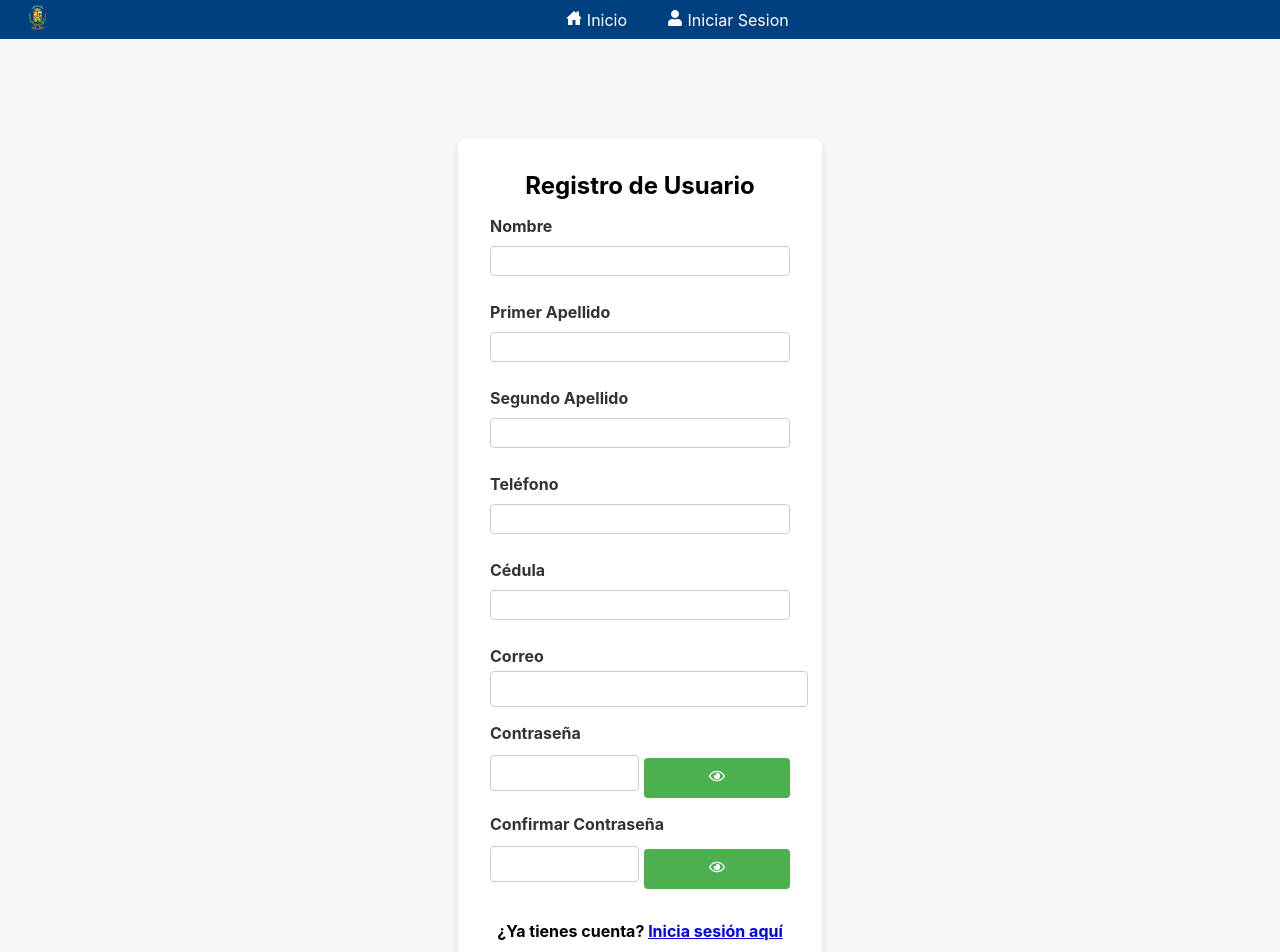
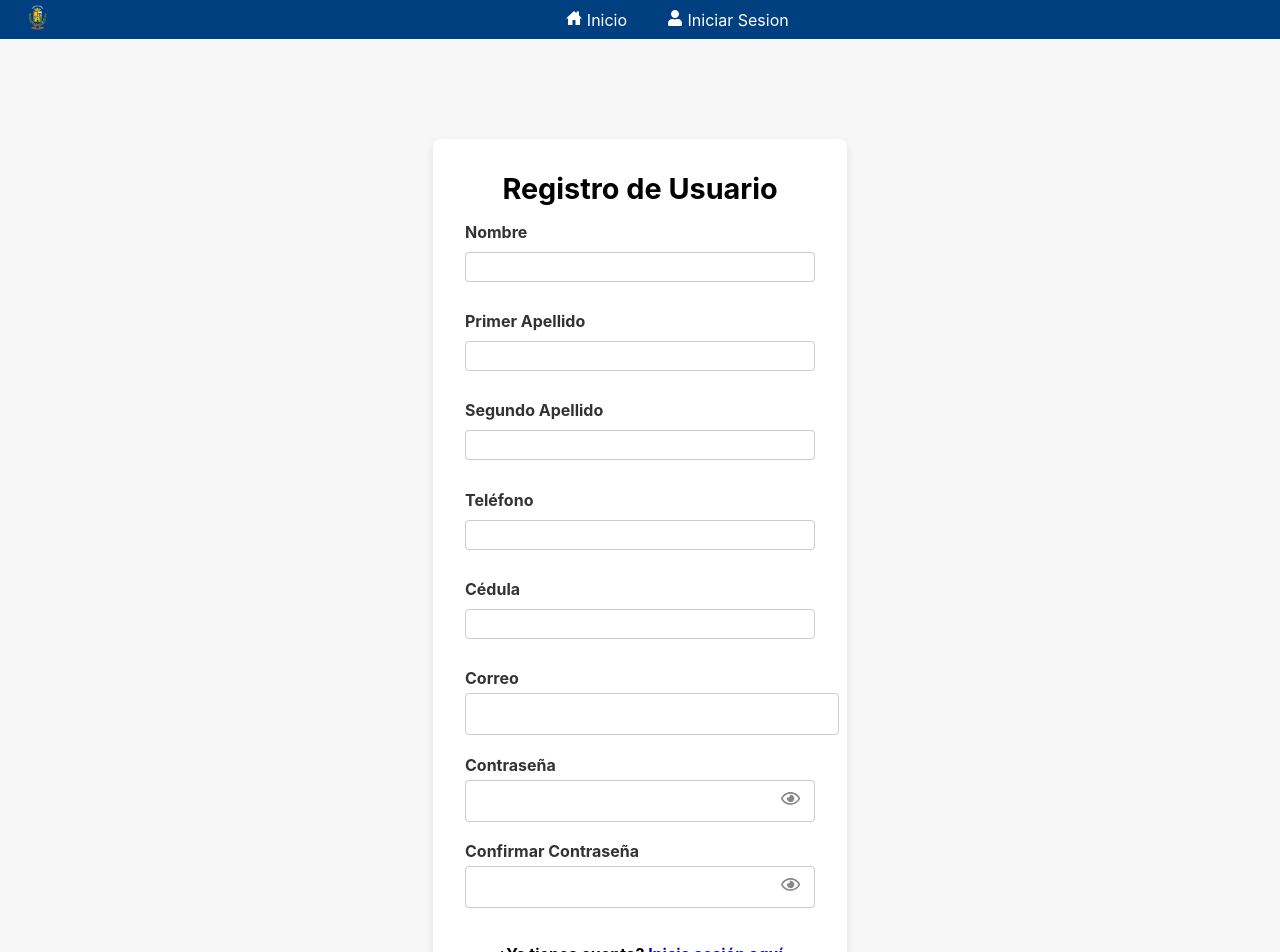
Before and after one commit to DannyJimenezA/FrontEnd-DeptoZMTMN, a React (Vite) app: page /register in a window 1280 px wide. Shown: the top 952 px of the page. Built offline with nearby package versions, Linux system fonts and the light colour scheme.

Commit message:
correciones

```diff
--- a/src/pages/ConfirmAccount.tsx
+++ b/src/pages/ConfirmAccount.tsx
@@ -32,7 +32,7 @@ const ConfirmAccount = () => {
       ) : (
         <>
           <h2>{message}</h2> {/* Mostrar el mensaje de confirmación */}
-          <button onClick={() => navigate('/')}>Ir a la página principal</button> {/* Botón para regresar */}
+          <button onClick={() => navigate('/login')}>Iniciar Sesión</button> {/* Botón para regresar */}
         </>
       )}
     </div>
--- a/src/pages/Register.tsx
+++ b/src/pages/Register.tsx
@@ -1,7 +1,192 @@
+// import React, { useState } from 'react';
+// import { Link, useNavigate } from 'react-router-dom';
+// import '../styles/Login.css';
+// import { FaRegEye, FaRegEyeSlash } from "react-icons/fa";
+
+// function Register() {
+//   const [nombre, setNombre] = useState('');
+//   const [apellido1, setApellido1] = useState('');
+//   const [apellido2, setApellido2] = useState('');
+//   const [telefono, setTelefono] = useState('');
+//   const [cedula, setCedula] = useState('');
+//   const [email, setEmail] = useState('');
+//   const [password, setPassword] = useState('');
+//   const [confirmPassword, setConfirmPassword] = useState(''); // Estado para confirmación de contraseña
+//   const [showPassword, setShowPassword] = useState(false); // Estado para mostrar/ocultar contraseña
+//   const [error, setError] = useState('');
+//   const navigate = useNavigate();
+
+//   // Alternar visibilidad de las contraseñas
+//   const togglePasswordVisibility = () => {
+//     setShowPassword(!showPassword);
+//   };
+
+//   // Función para manejar el envío del formulario
+//   const handleSubmit = async (e) => {
+//     e.preventDefault();
+//     setError(''); // Limpiar error antes de hacer la solicitud
+
+//     // Verificar que las contraseñas coincidan
+//     if (password.trim() !== confirmPassword.trim()) {
+//       setError('Las contraseñas no coinciden');
+//       return;
+//     }
+
+//     try {
+//       const response = await fetch('http://localhost:3000/users/register', {
+//         method: 'POST',
+//         headers: {
+//           'Content-Type': 'application/json',
+//         },
+//         body: JSON.stringify({
+//           nombre,
+//           apellido1,
+//           apellido2,
+//           telefono,
+//           cedula,
+//           email,
+//           password: password.trim(),
+//           confirmPassword: confirmPassword.trim(), // Incluir confirmación de contraseña
+//         }),
+//       });
+
+//       const data = await response.json();
+
+//       if (!response.ok) {
+//         throw new Error(data.message || 'Error al registrar');
+//       }
+
+
+//       // Mostrar alerta de confirmación de registro exitoso
+//       window.alert('Usuario registrado exitosamente. Por favor, revisa tu correo electrónico para verificar tu cuenta.');
+
+//       // Redirigir al usuario a la página de inicio de sesión
+//       navigate('/login');
+//     } catch (error) {
+//       setError(error.message);
+//     }
+//   };
+
+//   return (
+//     <div className="login-container">
+//       <h2>Registro de Usuario</h2>
+//       <form className="login-form" onSubmit={handleSubmit}>
+//         <div className="form-group">
+//           <label htmlFor="nombre">Nombre</label>
+//           <input
+//             type="text"
+//             id="nombre"
+//             value={nombre}
+//             onChange={(e) => setNombre(e.target.value)}
+//             required
+//           />
+//         </div>
+//         <div className="form-group">
+//           <label htmlFor="apellido1">Primer Apellido</label>
+//           <input
+//             type="text"
+//             id="apellido1"
+//             value={apellido1}
+//             onChange={(e) => setApellido1(e.target.value)}
+//             required
+//           />
+//         </div>
+//         <div className="form-group">
+//           <label htmlFor="apellido2">Segundo Apellido</label>
+//           <input
+//             type="text"
+//             id="apellido2"
+//             value={apellido2}
+//             onChange={(e) => setApellido2(e.target.value)}
+//             required
+//           />
+//         </div>
+//         <div className="form-group">
+//           <label htmlFor="telefono">Teléfono</label>
+//           <input
+//             type="text"
+//             id="telefono"
+//             value={telefono}
+//             onChange={(e) => setTelefono(e.target.value)}
+//             required
+//           />
+//         </div>
+//         <div className="form-group">
+//           <label htmlFor="cedula">Cédula</label>
+//           <input
+//             type="text"
+//             id="cedula"
+//             value={cedula}
+//             onChange={(e) => setCedula(e.target.value)}
+//             required
+//           />
+//         </div>
+//         <div className="form-group">
+//           <label htmlFor="email">Correo</label>
+//           <input
+//             type="email"
+//             id="email"
+//             value={email}
+//             onChange={(e) => setEmail(e.target.value)}
+//             required
+//           />
+//         </div>
+
+//         {/* Campo de contraseña */}
+//         <div className="form-group">
+//           <label htmlFor="password">Contraseña</label>
+//           <div className="password-input-container">
+//             <input
+//               type={showPassword ? 'text' : 'password'} // Cambiar entre "text" y "password"
+//               id="password"
+//               value={password}
+//               onChange={(e) => setPassword(e.target.value)}
+//               required
+//             />
+//             <button type="button" className="password-toggle" onClick={togglePasswordVisibility}>
+//               {showPassword ? <FaRegEyeSlash /> : <FaRegEye />}
+//             </button>
+//           </div>
+//         </div>
+
+//         {/* Campo de confirmación de contraseña */}
+//         <div className="form-group">
+//           <label htmlFor="confirmPassword">Confirmar Contraseña</label>
+//           <div className="password-input-container">
+//             <input
+//               type={showPassword ? 'text' : 'password'}
+//               id="confirmPassword"
+//               value={confirmPassword}
+//               onChange={(e) => setConfirmPassword(e.target.value)}
+//               required
+//             />
+//             <button type="button" className="password-toggle" onClick={togglePasswordVisibility}>
+//               {showPassword ? <FaRegEyeSlash /> : <FaRegEye />}
+//             </button>
+//           </div>
+//         </div>
+
+//         {error && <p style={{ color: 'red' }}>{error}</p>}
+
+//         <p>
+//           ¿Ya tienes cuenta? <Link to="/login">Inicia sesión aquí</Link>
+//         </p>
+
+//         <button type="submit">Registrarse</button>
+//         <button type="button" onClick={() => navigate('/')}>Cancelar</button>
+//       </form>
+//     </div>
+//   );
+// }
+
+// export default Register;
+
+
 import React, { useState } from 'react';
 import { Link, useNavigate } from 'react-router-dom';
-import '../styles/Login.css';
 import { FaRegEye, FaRegEyeSlash } from "react-icons/fa";
+import '../styles/Register.css';
+
 
 function Register() {
   const [nombre, setNombre] = useState('');
@@ -11,8 +196,8 @@ function Register() {
   const [cedula, setCedula] = useState('');
   const [email, setEmail] = useState('');
   const [password, setPassword] = useState('');
-  const [confirmPassword, setConfirmPassword] = useState(''); // Estado para confirmación de contraseña
-  const [showPassword, setShowPassword] = useState(false); // Estado para mostrar/ocultar contraseña
+  const [confirmPassword, setConfirmPassword] = useState('');
+  const [showPassword, setShowPassword] = useState(false);
   const [error, setError] = useState('');
   const navigate = useNavigate();
 
@@ -24,7 +209,7 @@ function Register() {
   // Función para manejar el envío del formulario
   const handleSubmit = async (e) => {
     e.preventDefault();
-    setError(''); // Limpiar error antes de hacer la solicitud
+    setError('');
 
     // Verificar que las contraseñas coincidan
     if (password.trim() !== confirmPassword.trim()) {
@@ -46,7 +231,7 @@ function Register() {
           cedula,
           email,
           password: password.trim(),
-          confirmPassword: confirmPassword.trim(), // Incluir confirmación de contraseña
+          confirmPassword: confirmPassword.trim(),
         }),
       });
 
@@ -56,8 +241,7 @@ function Register() {
         throw new Error(data.message || 'Error al registrar');
       }
 
-
-      // Mostrar alerta de confirmación de registro exitoso
+      //Mostrar alerta de confirmación de registro exitoso
       window.alert('Usuario registrado exitosamente. Por favor, revisa tu correo electrónico para verificar tu cuenta.');
 
       // Redirigir al usuario a la página de inicio de sesión
@@ -137,15 +321,15 @@ function Register() {
           <label htmlFor="password">Contraseña</label>
           <div className="password-input-container">
             <input
-              type={showPassword ? 'text' : 'password'} // Cambiar entre "text" y "password"
+              type={showPassword ? 'text' : 'password'}
               id="password"
               value={password}
               onChange={(e) => setPassword(e.target.value)}
               required
             />
-            <button type="button" className="password-toggle" onClick={togglePasswordVisibility}>
+            <span className="password-toggle" onClick={togglePasswordVisibility}>
               {showPassword ? <FaRegEyeSlash /> : <FaRegEye />}
-            </button>
+            </span>
           </div>
         </div>
 
@@ -160,9 +344,9 @@ function Register() {
               onChange={(e) => setConfirmPassword(e.target.value)}
               required
             />
-            <button type="button" className="password-toggle" onClick={togglePasswordVisibility}>
+            <span className="password-toggle" onClick={togglePasswordVisibility}>
               {showPassword ? <FaRegEyeSlash /> : <FaRegEye />}
-            </button>
+            </span>
           </div>
         </div>
 
--- /dev/null
+++ b/src/styles/Register.css
@@ -0,0 +1,71 @@
+/* Register.css */
+body {
+    margin: 0;
+    font-family: Arial, sans-serif;
+    background-color: #f7f7f7;
+  }
+
+  .login-container {
+    width: 350px;
+    margin: 100px auto;
+    padding: 2rem;
+    background-color: #fff;
+    border-radius: 8px;
+    box-shadow: 0 4px 8px rgba(0, 0, 0, 0.1);
+  }
+
+  h2 {
+    text-align: center;
+    margin-bottom: 1rem;
+    font-size: 1.8rem;
+  }
+
+  .login-form {
+    display: flex;
+    flex-direction: column;
+  }
+
+  .form-group {
+    margin-bottom: 1.2rem;
+  }
+
+  label {
+    margin-bottom: 0.5rem;
+    font-size: 1rem;
+    color: #333;
+  }
+
+  input {
+    padding: 0.7rem;
+    font-size: 1rem;
+    border: 1px solid #ccc;
+    border-radius: 4px;
+    width: 100%;
+  }
+
+  /* Contenedor de la entrada de contraseña con el botón de visibilidad */
+  .password-input-container {
+    position: relative; /* Para permitir la posición absoluta del botón de toggle */
+  }
+
+  .password-input-container input {
+    width: 100%;
+    padding-right: 30px; /* Espacio para el ícono de mostrar/ocultar */
+  }
+
+  /* Estilo del botón de mostrar/ocultar contraseña */
+  .password-toggle {
+    position: absolute; /* Posiciona el ícono dentro del campo de entrada */
+    right: 10px; /* Alineado al lado derecho del campo de entrada */
+    top: 50%;
+    transform: translateY(-50%); /* Centrado verticalmente */
+    background: none; /* Sin fondo */
+    border: none; /* Sin borde */
+    cursor: pointer; /* Cursor tipo puntero */
+    color: #888; /* Color del ícono */
+    font-size: 1.2rem; /* Tamaño del ícono */
+  }
+
+  .password-toggle:hover {
+    color: #555; /* Oscurece el color del ícono al pasar el cursor */
+  }
```
Also changed, not shown: src/components/Navbar.tsx (+8 -64 lines).
